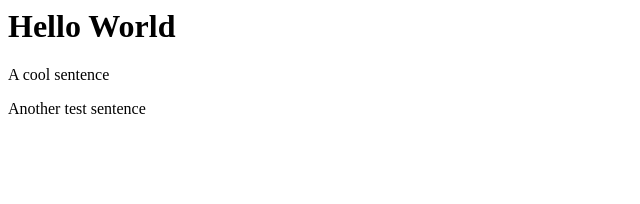
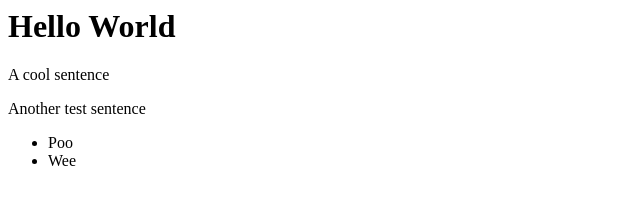
Before and after one commit to piersolenski/release-test, a website: page index.html in a window 1280 px wide. Shown: the full height of the page, 0-640 px from the left. Drawn offline with Linux system fonts and the light colour scheme.

Commit message:
Add list

```diff
--- a/index.html
+++ b/index.html
@@ -3,5 +3,9 @@
     <h1>Hello World</h1>
     <p>A cool sentence</p>
     <p>Another test sentence</p>
+    <ul>
+      <li>Poo</li>
+      <li>Wee</li>
+    </ul>
   </body>
 </html>
```
